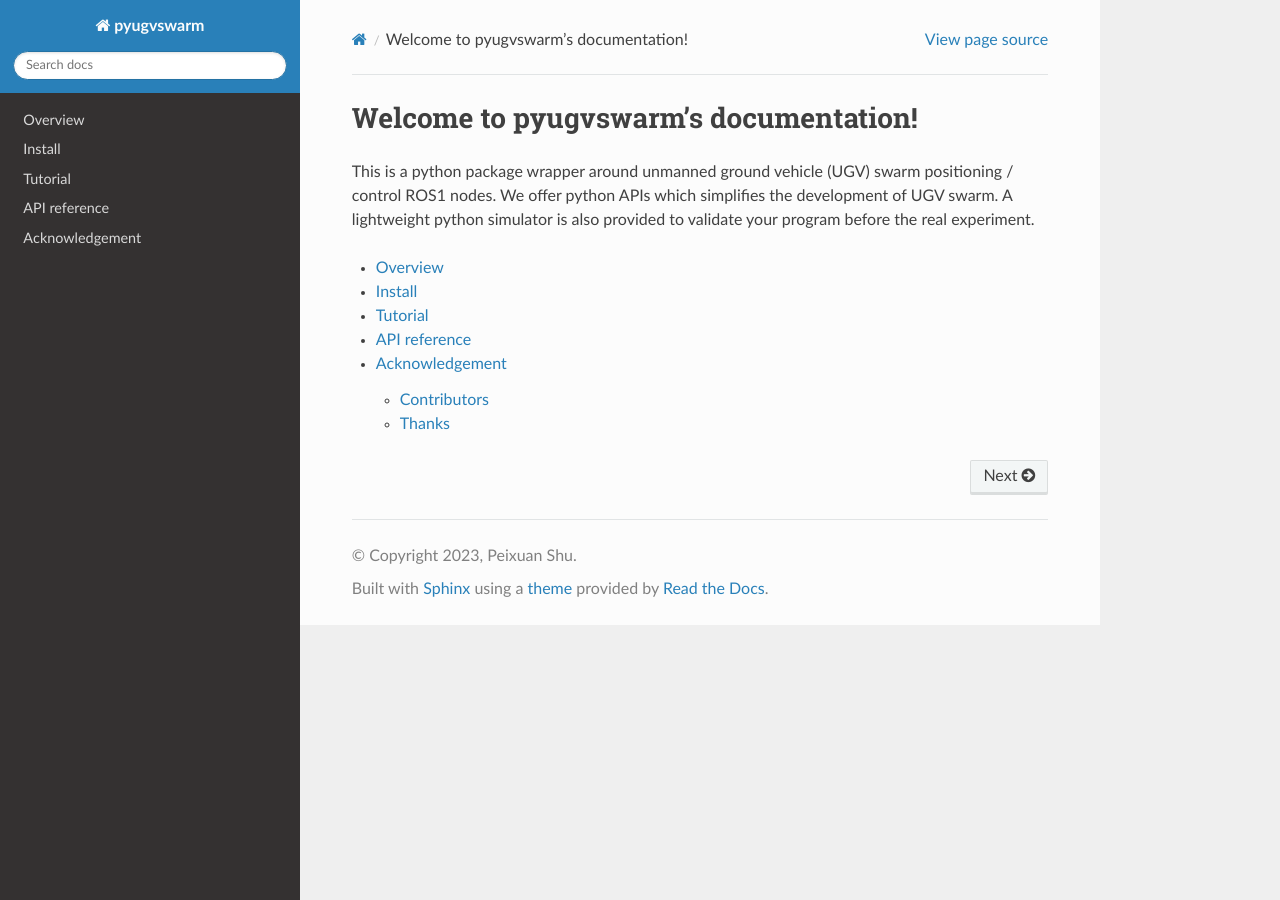
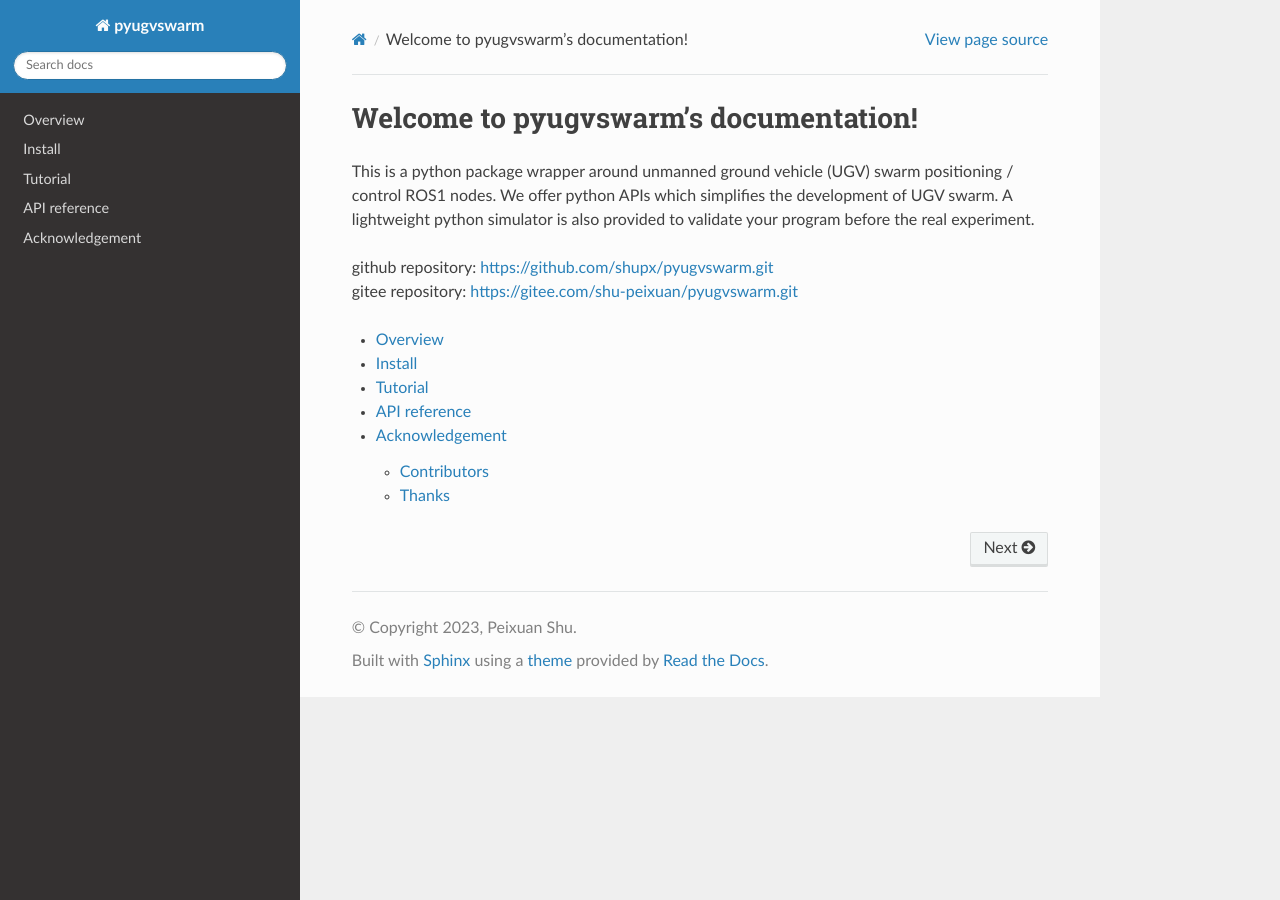
Before and after one commit to shupx/pyugvswarm, a Sphinx documentation site: the page built from docs/source/index.rst, in a window 1280 px wide. Built offline with Sphinx 7.4.7 and the Read the Docs theme 2.0.0, drawn with Linux system fonts in a browser that asks for light colours.

Commit message:
update doc

```diff
--- a/docs/source/index.rst
+++ b/docs/source/index.rst
@@ -8,6 +8,8 @@ Welcome to pyugvswarm's documentation!
 
 This is a python package wrapper around unmanned ground vehicle (UGV) swarm positioning / control ROS1 nodes. We offer python APIs which simplifies the development of UGV swarm. A lightweight python simulator is also provided to  validate your program before the real experiment.
 
+|  github repository: https://github.com/shupx/pyugvswarm.git
+|  gitee repository: https://gitee.com/shu-peixuan/pyugvswarm.git
 
 .. toctree::
    :maxdepth: 2
--- a/docs/source/overview.rst
+++ b/docs/source/overview.rst
@@ -4,6 +4,9 @@ Overview
 =========
 
 This is a python package wrapper around unmanned ground vehicle (UGV) swarm positioning / control ROS1 nodes. We offer python APIs which simplifies the development of UGV swarm. A lightweight python simulator is also provided to  validate your program before the real experiment.
+
+|  github repository: https://github.com/shupx/pyugvswarm.git
+|  gitee repository: https://gitee.com/shu-peixuan/pyugvswarm.git
 
 pyugvswarm runs on **Ubuntu Linux** in one of the following configurations:
 
```
